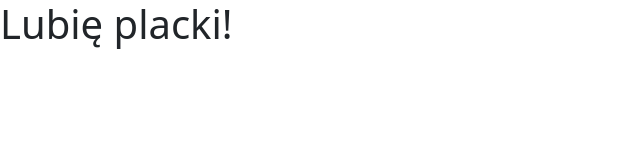
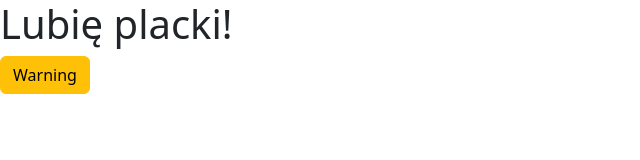
Before and after one commit to agata2901/pruba_unikat, a plain HTML site: page index.html in a window 1280 px wide. Shown: the whole page, without its empty margins (0-640 px from the left). Drawn offline with nearby package versions, Linux system fonts and the light colour scheme.

Commit message:
Update index.html

```diff
--- a/index.html
+++ b/index.html
@@ -10,5 +10,6 @@
 </head>
 <body>
   <h1>Lubię placki!</h1>
+  <button type="button" class="btn btn-warning">Warning</button>
 </body>
 </html>
```
